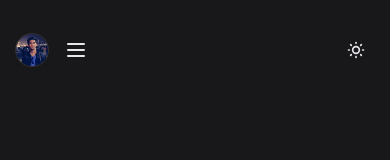
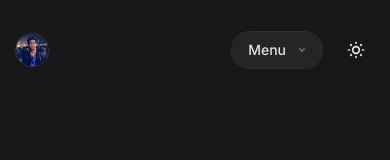
Before and after one commit to SurajAdsul/blog, a Next.js app: page / in a window 390 px wide. Shown: the top 160 px of the page. Built offline with nearby package versions, Linux system fonts and the light colour scheme.

Commit message:
Fix mobile menu

```diff
--- a/src/app/components/Navbar.js
+++ b/src/app/components/Navbar.js
@@ -63,8 +63,8 @@
       <nav className="pb-4 pt-8">
         <div className="max-w-7xl mx-auto px-4">
           <div className="flex justify-between items-center mx-auto lg:max-w-5xl">
-            {/* Profile Photo and Mobile Menu Button */}
-            <div className="flex items-center gap-4">
+            {/* Profile Photo */}
+            <div className="flex items-center">
               <Link
                 href="/"
                 className="block overflow-hidden rounded-full w-8 h-8 ring-1 ring-zinc-900/5 dark:ring-white/10"
@@ -77,26 +77,6 @@
                   className="object-cover"
                 />
               </Link>
-              <button
-                onClick={toggleMenu}
-                className="sm:hidden text-gray-700 dark:text-gray-200 hover:text-gray-900 dark:hover:text-gray-100 focus:outline-none"
-              >
-                <svg
-                  className="h-6 w-6"
-                  fill="none"
-                  strokeLinecap="round"
-                  strokeLinejoin="round"
-                  strokeWidth="2"
-                  viewBox="0 0 24 24"
-                  stroke="currentColor"
-                >
-                  {isMenuOpen ? (
-                    <path d="M6 18L18 6M6 6l12 12" />
-                  ) : (
-                    <path d="M4 6h16M4 12h16M4 18h16" />
-                  )}
-                </svg>
-              </button>
             </div>
 
             {/* Centered Desktop Menu */}
@@ -158,8 +138,31 @@
               </Link>
             </div>
 
-            {/* Dark Mode Toggle */}
-            <div className="w-10 sm:w-20 flex justify-end">
+            {/* Dark Mode Toggle and Menu Button */}
+            <div className="flex items-center gap-4">
+              <div className="pointer-events-auto md:hidden">
+                <button
+                  onClick={toggleMenu}
+                  className="group flex items-center rounded-full bg-white/90 px-4 py-2 text-sm font-medium text-zinc-800 shadow-lg shadow-zinc-800/5 ring-1 ring-zinc-900/5 backdrop-blur dark:bg-zinc-800/90 dark:text-zinc-200 dark:ring-white/10 dark:hover:ring-white/20"
+                  type="button"
+                  aria-expanded={isMenuOpen}
+                >
+                  {isMenuOpen ? 'Close' : 'Menu'}
+                  <svg
+                    viewBox="0 0 8 6"
+                    aria-hidden="true"
+                    className={`ml-3 h-auto w-2 stroke-zinc-500 group-hover:stroke-zinc-700 dark:group-hover:stroke-zinc-400 transition-transform duration-200 ${isMenuOpen ? 'rotate-180' : ''}`}
+                  >
+                    <path
+                      d="M1.75 1.75 4 4.25l2.25-2.5"
+                      fill="none"
+                      strokeWidth="1.5"
+                      strokeLinecap="round"
+                      strokeLinejoin="round"
+                    />
+                  </svg>
+                </button>
+              </div>
               <button
                 onClick={toggleDarkMode}
                 className="cursor-pointer rounded-full p-2 text-gray-700 dark:text-gray-200 hover:bg-gray-100 dark:hover:bg-zinc-800 focus:outline-none"
@@ -193,6 +196,10 @@
         {isMenuOpen && (
           <div className="sm:hidden mt-4">
             <div className="rounded-lg bg-white/90 px-3 py-2 text-sm font-medium text-zinc-800 shadow-lg shadow-zinc-800/5 ring-1 ring-zinc-900/5 backdrop-blur dark:bg-zinc-900/90 dark:text-zinc-200 dark:ring-white/10 space-y-1">
+              <button
+                onClick={toggleMenu}
+                className="w-full text-left"
+              >
                 <Link
                   href="/"
                   className="relative block px-3 py-2 text-sm transition-all delay-150"
@@ -201,6 +208,11 @@
                     Home
                   </span>
                 </Link>
+              </button>
+              <button
+                onClick={toggleMenu}
+                className="w-full text-left"
+              >
                 <Link
                   href="/blog"
                   className="relative block px-3 py-2 text-sm transition-all delay-150"
@@ -209,6 +221,11 @@
                     Blog
                   </span>
                 </Link>
+              </button>
+              <button
+                onClick={toggleMenu}
+                className="w-full text-left"
+              >
                 <Link
                   href="/snippets"
                   className="relative block px-3 py-2 text-sm transition-all delay-150"
@@ -217,6 +234,11 @@
                     Snippets
                   </span>
                 </Link>
+              </button>
+              <button
+                onClick={toggleMenu}
+                className="w-full text-left"
+              >
                 <Link
                   href="/resources"
                   className="relative block px-3 py-2 text-sm transition-all delay-150"
@@ -225,6 +247,11 @@
                     Resources
                   </span>
                 </Link>
+              </button>
+              <button
+                onClick={toggleMenu}
+                className="w-full text-left"
+              >
                 <Link
                   href="/projects"
                   className="relative block px-3 py-2 text-sm transition-all delay-150"
@@ -233,6 +260,7 @@
                     Projects
                   </span>
                 </Link>
+              </button>
             </div>
           </div>
         )}
```
Lines whose indentation alone changed are shown as unchanged.
